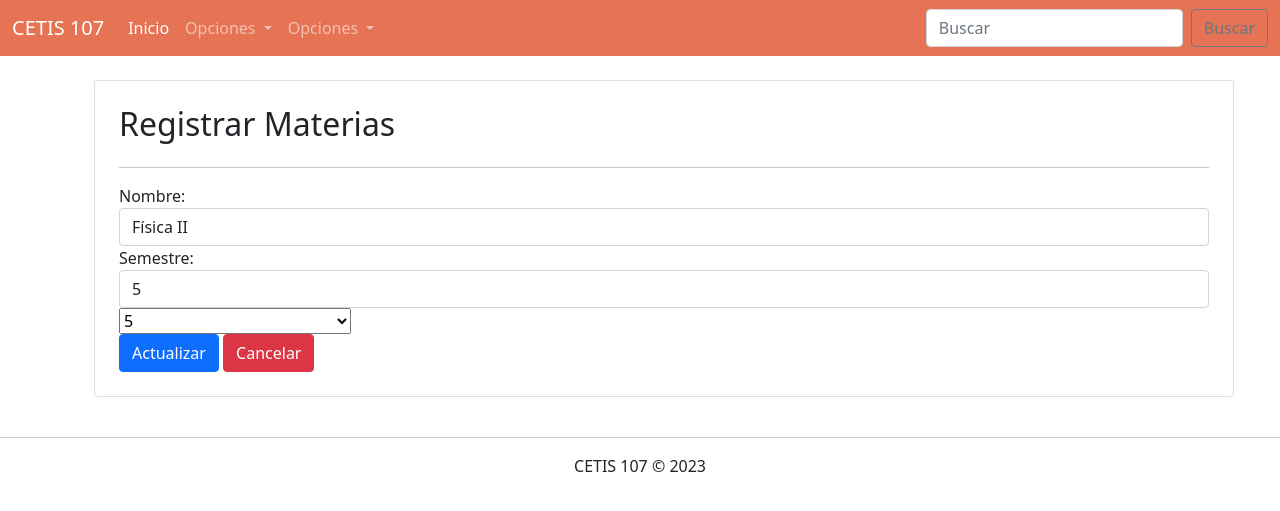
After one commit to ApodacaHasly/webybasededatos2023, a PHP site: page /EditarMaterias.php?id=1 in a window 1280 px wide. The commit adds this page. Shown: the top 511 px of the page. Run offline with PHP 8.4, Linux system fonts and the light colour scheme; data comes from the database, SQL or seed files in the repository; a stand-in replaces the project's code that opens the database connection.

Commit message:
08/11/23

```diff
--- a/parcial3/ConsultarMaterias.php
+++ b/parcial3/ConsultarMaterias.php
@@ -43,8 +43,8 @@
 
 
                                     <td>
-                                        <a href=""  class="btn btn-sm btn-primary">Editar</a>
-                                        <a href="" class="btn btn-sm btn-danger">Eliminar</a>
+                                         <a href="EditarMaterias.php?id=<?php echo $registro["id"]; ?>"  class="btn btn-sm btn-primary">Editar</a>
+                                        <a href="eliminarMaterias.php?id=<?php echo $registro["id"]; ?>" class="btn btn-sm btn-danger">Eliminar</a>
                                     </td>
                                 </tr>
                             <?php } ?>
--- /dev/null
+++ b/parcial3/EditarMaterias.php
@@ -0,0 +1,66 @@
+<!DOCTYPE html>
+<html lang="en">
+<head>
+    <meta charset="UTF-8">
+    <meta http-equiv="X-UA-Compatible" content="IE=edge">
+    <meta name="viewport" content="width=device-width, initial-scale=1.0">
+    <title>Registrar Materias</title>
+    <link rel="stylesheet" href="css/bootstrap.css">
+    <script src="code.jquery.com_jquery-3.7.1.js"></script>
+</head>
+<body>
+    <?php
+        include 'menu.php';
+        include 'conexion.php';
+
+        $id = $_GET["id"];
+
+        $sql = "SELECT * FROM materias WHERE id=".$id;
+
+        $datos = $conexion->query($sql);
+
+        $materias = $datos->fetch_assoc();
+
+    ?>
+    <div class="container">
+        <div class="row">
+            <div class="col-12 card m-4 p-4">
+                <h2>Registrar Materias</h2><hr>
+                <form action="ActualizarMaterias.php" method="POST">
+                    <input type="hidden" name="id" value="<?php echo $materias["id"]; ?>">
+                    <div class="form-group">
+                        <label for="">Nombre:</label>
+                        <input value="<?php echo $materias["nombre"]; ?>" name="nombre" type="text" class="form-control" placeholder="Teclea el nombre de la  materias" required>
+                    </div>
+                    <div class="form-group">
+                        <label for="">Semestre:</label>
+                        <input value="<?php echo $materias["semestre"]; ?>" name="semestre" type="number" class="form-control" placeholder="Teclea el semestre" required>
+                    </div>
+                    <div class="form-group">
+                        <select name="especialidad" class="form-group">
+                        <option selected value="<?php echo $materias["semestre"]; ?>"><?php echo $materias["semestre"]; ?></option>
+                            <option value="">Seleccione una especialidad</option>
+                            <option value="PROGRAMACIÓN">PROGRAMACIÓN</option>
+                            <option value="CONTABILIDAD">CONTABILIDAD</option>
+                            <option value="OFIMATICA">OFIMATICA</option>
+                            <option value="CONSTRUCCIÓN">CONSTRUCCIÓN</option>
+                            <option value="ELECTRONICA">ELECTRONICA</option>
+                        </select>
+                    </div>
+                    <div>
+                        <input type="submit" value="Actualizar" class="btn btn-primary">
+                        <a href="ConsultarMaterias.php" class="btn btn-danger">Cancelar</a>
+                    </div>
+                </form>
+            </div>
+        </div>
+    </div>
+
+    <footer class="text-center">
+        <hr>
+        CETIS 107 &copy; 2023
+    </footer>
+
+    <script src="js/bootstrap.js"></script>
+</body>
+</html>
--- a/parcial3/menu.php
+++ b/parcial3/menu.php
@@ -1,4 +1,4 @@
-<nav class="navbar navbar-expand-lg navbar-dark" style="background-color: #a7201f;">
+<nav class="navbar navbar-expand-lg navbar-dark" style="background-color: #E57354;">
   <div class="container-fluid">
     <a class="navbar-brand" href="#">CETIS 107</a>
     <button class="navbar-toggler" type="button" data-bs-toggle="collapse" data-bs-target="#navbarSupportedContent" aria-controls="navbarSupportedContent" aria-expanded="false" aria-label="Toggle navigation">
```
Also changed, not shown: parcial3/ActualizarMaterias.php (added, +22 -0 lines), parcial3/eliminarMaterias.php (added, +19 -0 lines).
